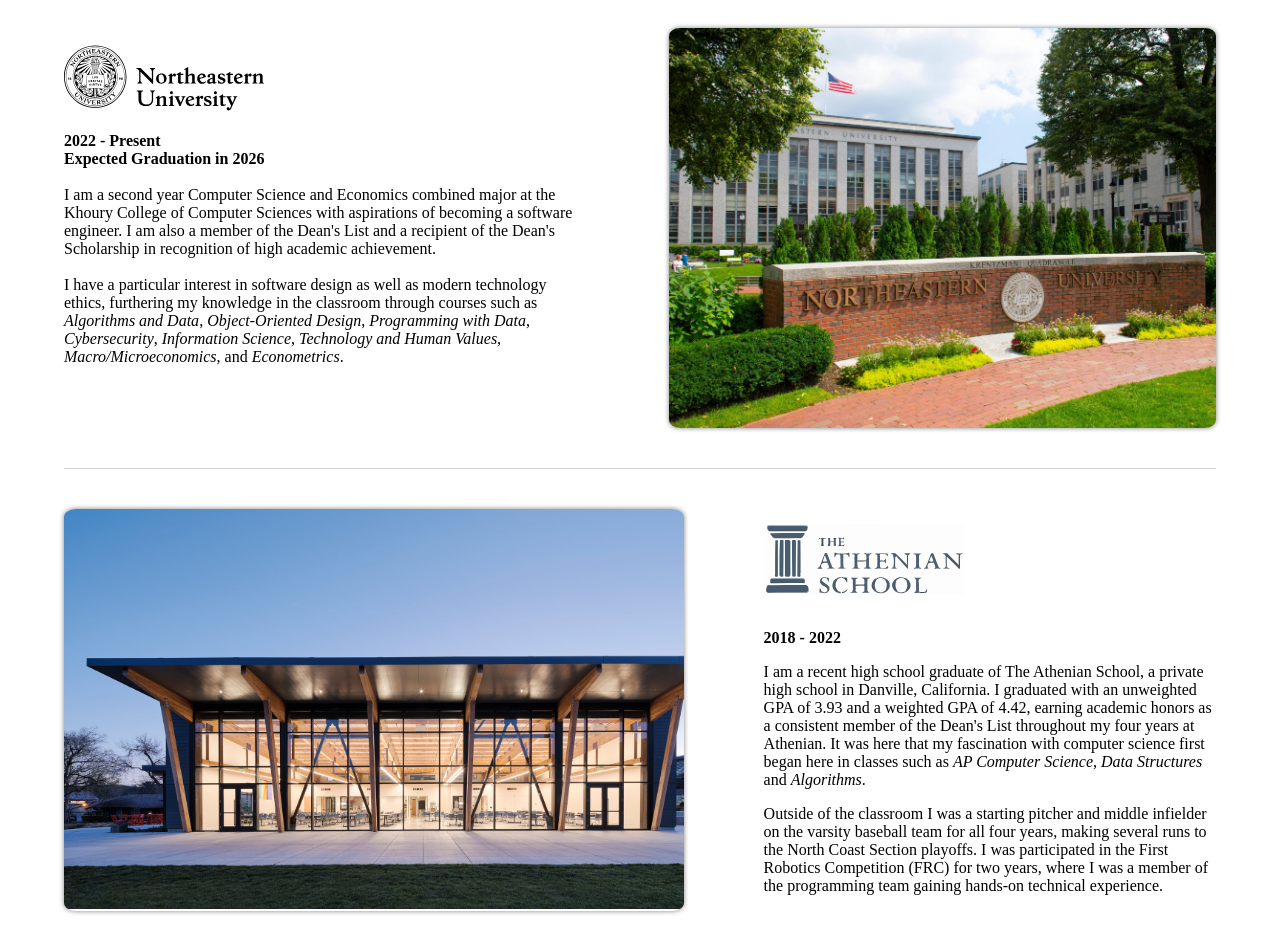
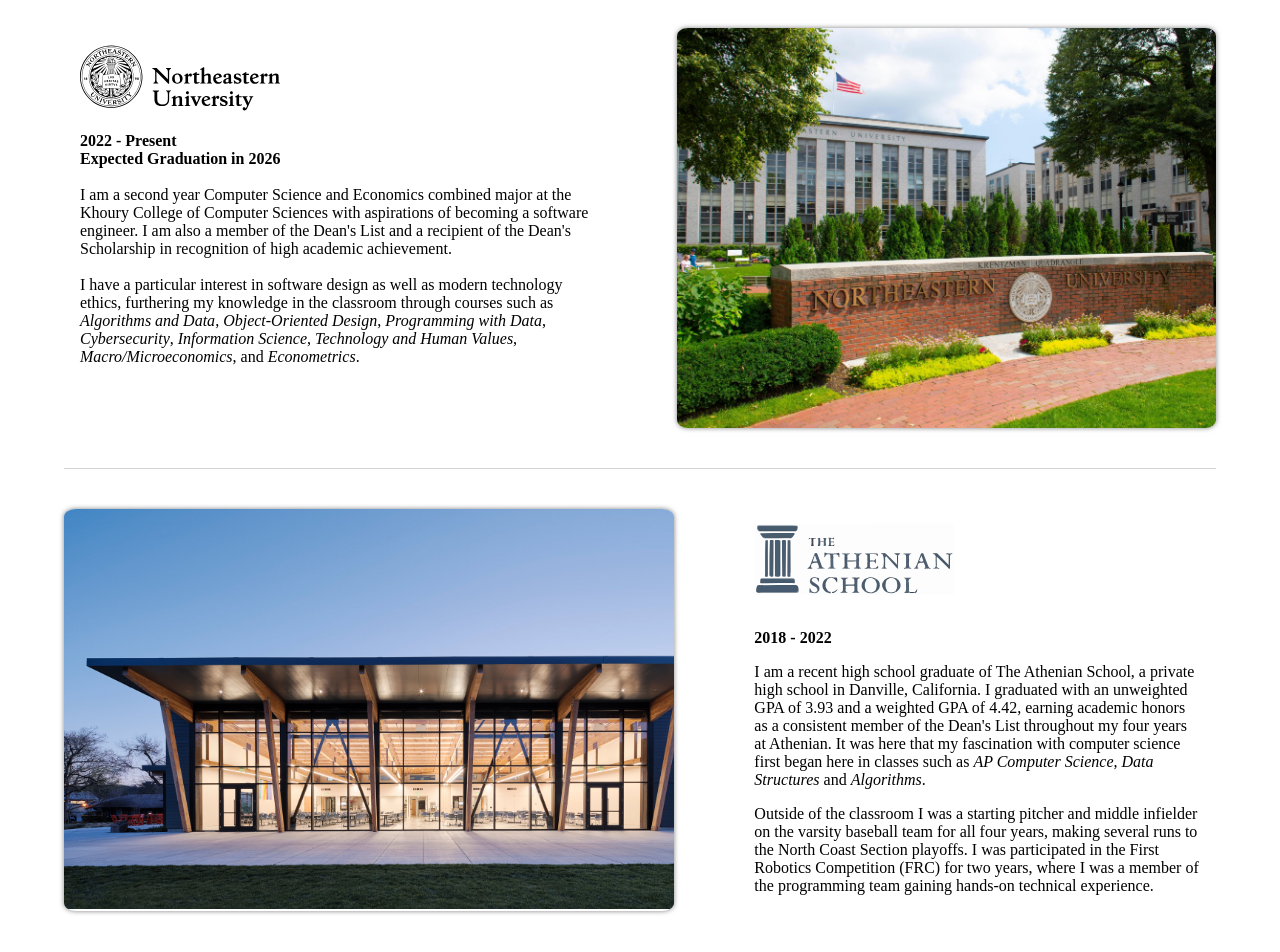
Before and after one commit to arinjay-singh/portfolio, a Next.js app: page /experience/education in a window 1280 px wide. Shown: the part 276-1228 px from the top of the page. Built offline with nearby package versions, Linux system fonts and the light colour scheme.

Commit message:
shfited text on education page

```diff
--- a/pages/experience/education.module.css
+++ b/pages/experience/education.module.css
@@ -34,7 +34,7 @@
 .northeastern .text {
   display: block;
   text-align: left;
-  margin: 0 5rem 0 0;
+  margin: 0 5rem 0 1rem;
   width: 50%;
 }
 
@@ -47,6 +47,7 @@
   display: block;
   text-align: left;
   width: 45%;
+  margin: 0 1rem 0 0;
 }
 
 .athenian .img {
```
